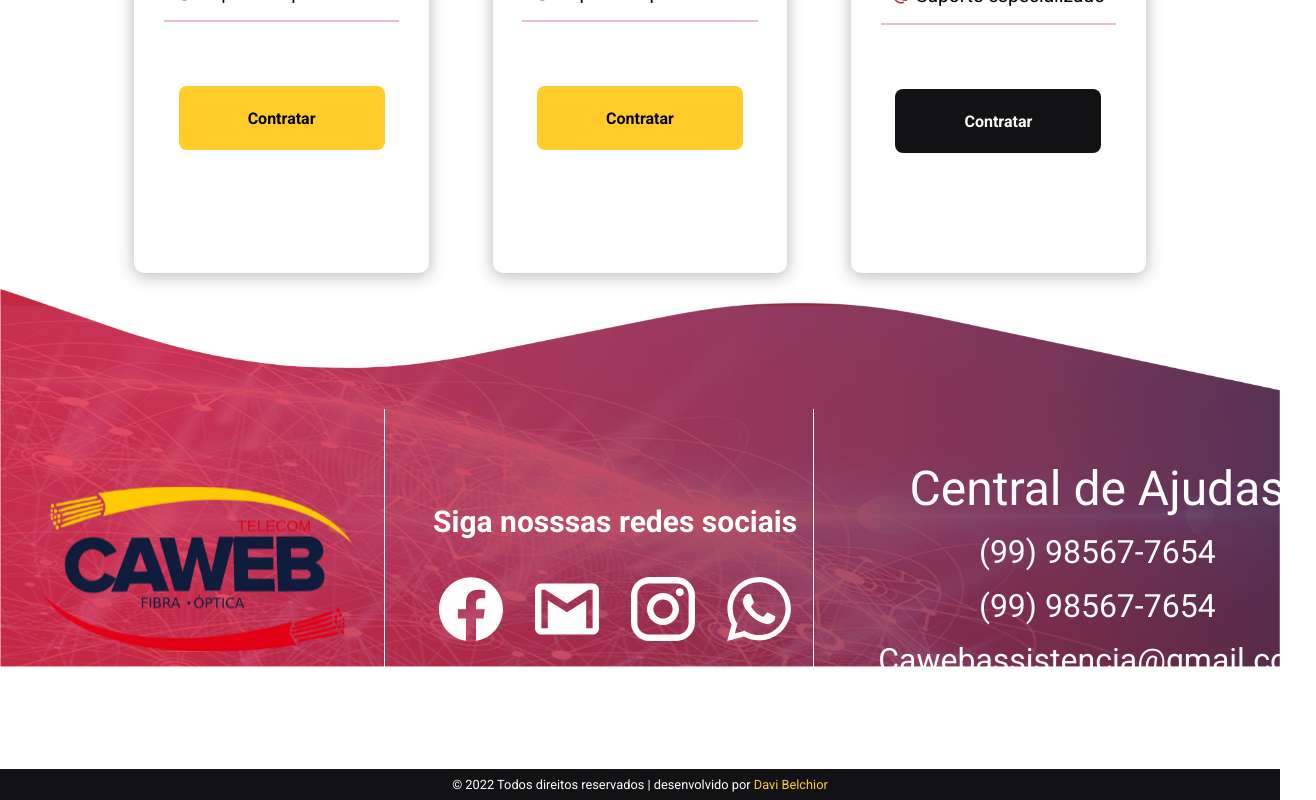
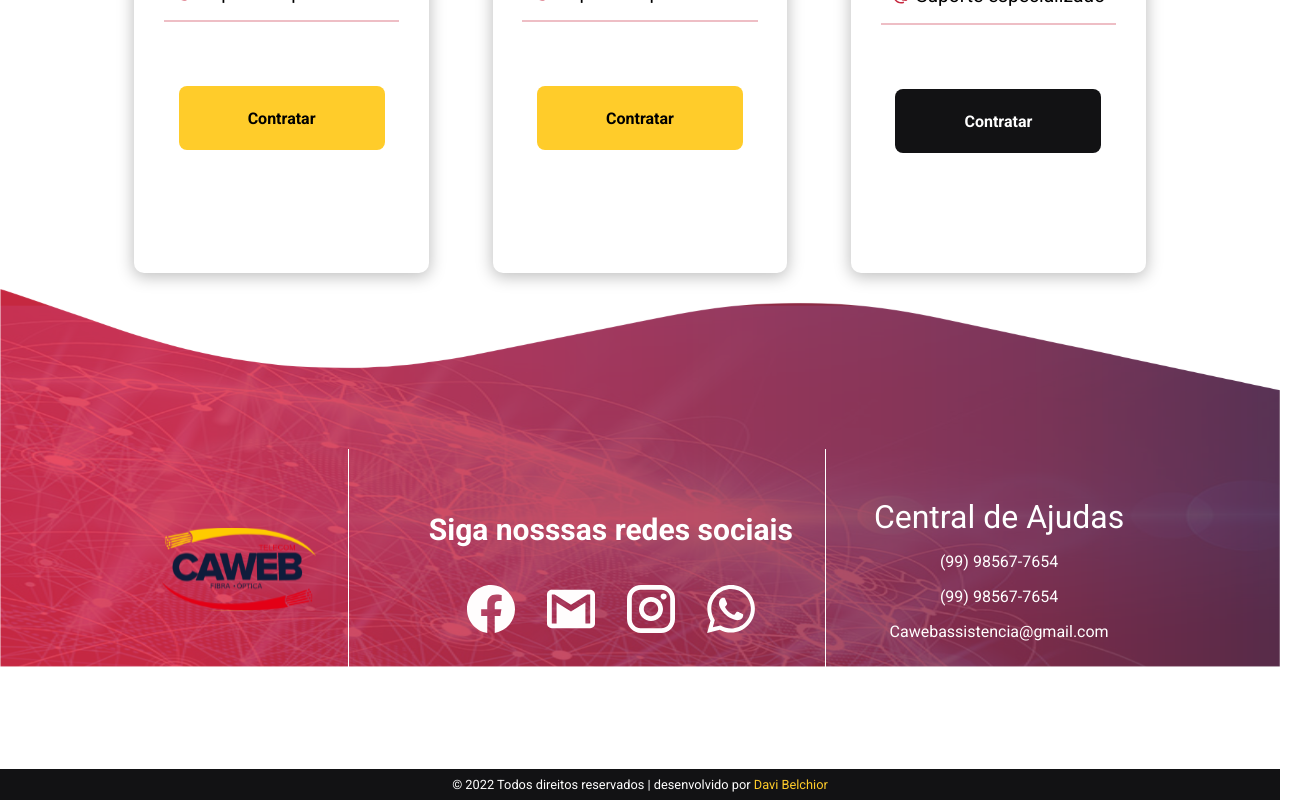
Before and after one commit to DanielSiilva/caweb-projet, a React (Vite) app: page / in a window 1280 px wide. Shown: the part 1103-1903 px from the top of the page, 1316 px wide, since content can reach past the window. Built offline with nearby package versions, Linux system fonts and the light colour scheme.

Commit message:
feat: diminuido tamanho footer

```diff
--- a/src/components/Footer/styled.ts
+++ b/src/components/Footer/styled.ts
@@ -7,6 +7,7 @@ import background_mobile from '../../assets/background_mobile.svg'
 export const FooterContainer = styled.footer`
     display: flex;
     flex-direction: column;
+    align-items: center;
 
     background: url(${background});
     background-size: 100%;
@@ -37,10 +38,10 @@ export const FooterDescription = styled.section`
     padding: 0rem 2rem;
 
     display: flex;
-
+    justify-content: center;
     align-items: center;
 
-    gap: 2rem;
+    gap: 3rem;
 
     margin-top: 5rem;
 
@@ -63,14 +64,14 @@ export const FooterDescription = styled.section`
 
 export const LogoContainer = styled.div`
     border-right: 1px solid white ;
-    height: 80%;
+    height: 60%;
 
 
     display: flex;
-    justify-content: center;
+
 
     img{
-        width: 20rem;
+        width: 10rem;
         margin-right: 2rem;
     }
 
@@ -99,9 +100,9 @@ export const SocialNetworks = styled.section`
     gap: 2rem;
 
     border-right: 1px solid white ;
-    height: 80%;
-    margin-right: 2rem;
-    padding: 1rem;
+    height: 60%;
+    /* margin-right: 2rem; */
+    padding: 2rem;
 
     p{
         font-family: 'Roboto';
@@ -118,7 +119,7 @@ export const SocialNetworks = styled.section`
         gap: 2rem;
 
         img{
-            width: 4rem;
+            width: 3rem;
         }
 
     }
@@ -179,11 +180,11 @@ export const Contacts = styled.div`
 
 
     p{
-        font-size: 3rem;
+        font-size: 2rem;
     }
 
     span{
-        font-size: 2rem;
+        font-size: 1rem;
     }
 
 
```
